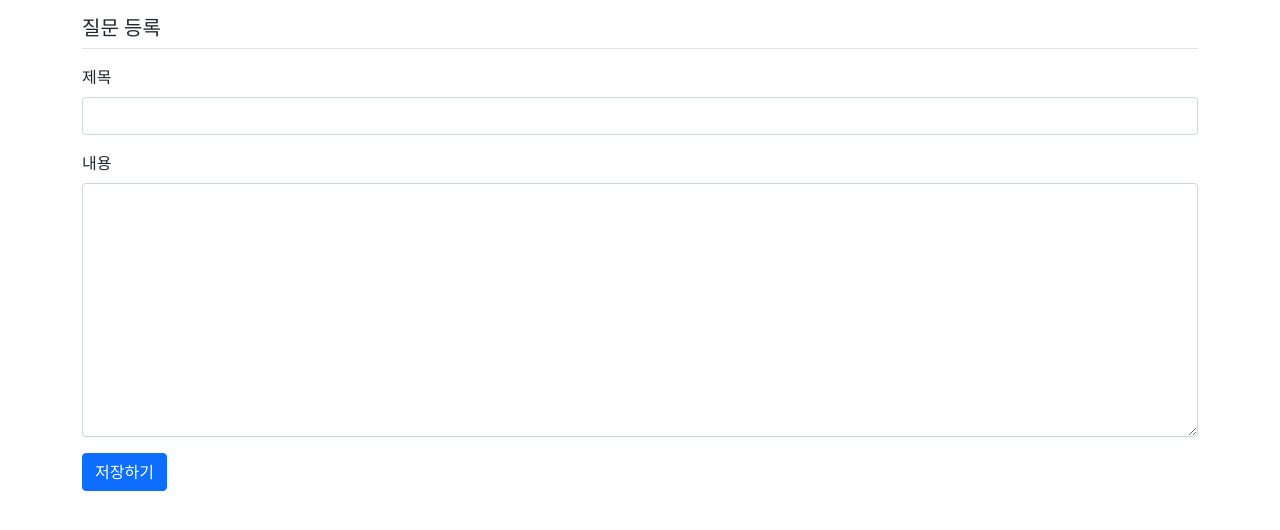
After one commit to u-hajin/django-practice, a Django app: page /pybo/question/create/ in a window 1280 px wide. The commit adds this page. Shown: the top 530 px of the page. Run offline with Django 4.2, Linux system fonts and the light colour scheme; some libraries are stand-ins or nearby versions.

Commit message:
feat: 질문 등록

```diff
--- /dev/null
+++ b/mysite/pybo/forms.py
@@ -0,0 +1,12 @@
+from django import forms
+from .models import Question
+
+
+class QuestionForm(forms.ModelForm):
+    class Meta:
+        model = Question
+        fields = ['subject', 'content']
+        labels = {
+            'subject': '제목',
+            'content': '내용',
+        }
--- a/mysite/pybo/urls.py
+++ b/mysite/pybo/urls.py
@@ -7,5 +7,6 @@ app_name = 'pybo'
 urlpatterns = [
     path('', views.index, name='index'),
     path('<int:question_id>/', views.detail, name='detail'),
-    path('answer/create/<int:question_id>/', views.answer_create, name='answer_create')
+    path('answer/create/<int:question_id>/', views.answer_create, name='answer_create'),
+    path('question/create/', views.question_create, name='question_create'),
 ]
--- a/mysite/pybo/views.py
+++ b/mysite/pybo/views.py
@@ -1,6 +1,7 @@
 from django.shortcuts import render, get_object_or_404, redirect
 from django.utils import timezone
 from .models import Question
+from .forms import QuestionForm
 
 
 # Create your views here.
@@ -26,3 +27,20 @@ def answer_create(request, question_id):
         question.answer_set.create(content=request.POST.get('content'), create_date=timezone.now())
 
     return redirect('pybo:detail', question_id=question.id)
+
+
+def question_create(request):
+    if request.method == 'POST':
+        form = QuestionForm(request.POST)
+        if form.is_valid():
+            question = form.save(commit=False)
+            question.create_date = timezone.now()
+            question.save()
+
+            return redirect('pybo:index')
+    else:
+        form = QuestionForm()
+
+    context = {'form': form}
+
+    return render(request, 'pybo/question_form.html', context)
--- a/mysite/templates/pybo/question_detail.html
+++ b/mysite/templates/pybo/question_detail.html
@@ -15,7 +15,6 @@
     </div>
     <!-- 답변 -->
     <h5 class="border-bottom my03 py-2">{{ question.answer_set.count }}개의 답변이 있습니다.</h5>
-    {% if question.answer_set %}
     {% for answer in question.answer_set.all %}
     <div class="card my-3">
         <div class="card-body">
@@ -28,9 +27,6 @@
         </div>
     </div>
     {% endfor %}
-    {% else %}
-    <div class="card-text" style="white-space: pre-line;">등록된 답변이 없습니다.</div>
-    {% endif %}
     <!-- 답변 등록 -->
     <form action="{% url 'pybo:answer_create' question.id %}" method="post" class="my-3">
         {% csrf_token %}
--- /dev/null
+++ b/mysite/templates/pybo/question_form.html
@@ -0,0 +1,34 @@
+{% extends 'base.html' %}
+{% block content %}
+<div class="container">
+    <h5 class="my-3 border-bottom pb-2">질문 등록</h5>
+    <form method="post">
+        {% csrf_token %}
+        <!-- 오류표시 Start -->
+        {% if form.errors %}
+        <div class="alert alert-danger" role="alert">
+            {% for field in form %}
+            {% if field.errors %}
+            <div>
+                <strong>{{ field.label }}</strong>
+                {{ field.errors }}
+            </div>
+            {% endif %}
+            {% endfor %}
+        </div>
+        {% endif %}
+        <!-- 오류표시 End -->
+        <div class="mb-3">
+            <label for="subject" class="form-label">제목</label>
+            <input type="text" class="form-control" name="subject" id="subject"
+                   value="{{ form.subject.value|default_if_none:'' }}">
+        </div>
+        <div class="mb-3">
+            <label for="content" class="form-label">내용</label>
+            <textarea class="form-control" name="content"
+                      id="content" rows="10">{{ form.content.value|default_if_none:'' }}</textarea>
+        </div>
+        <button type="submit" class="btn btn-primary">저장하기</button>
+    </form>
+</div>
+{% endblock %}
--- a/mysite/templates/pybo/question_list.html
+++ b/mysite/templates/pybo/question_list.html
@@ -27,5 +27,6 @@
         {% endif %}
         </tbody>
     </table>
+    <a href="{% url 'pybo:question_create' %}" class="btn btn-primary">질문 등록하기</a>
 </div>
 {% endblock %}
```
